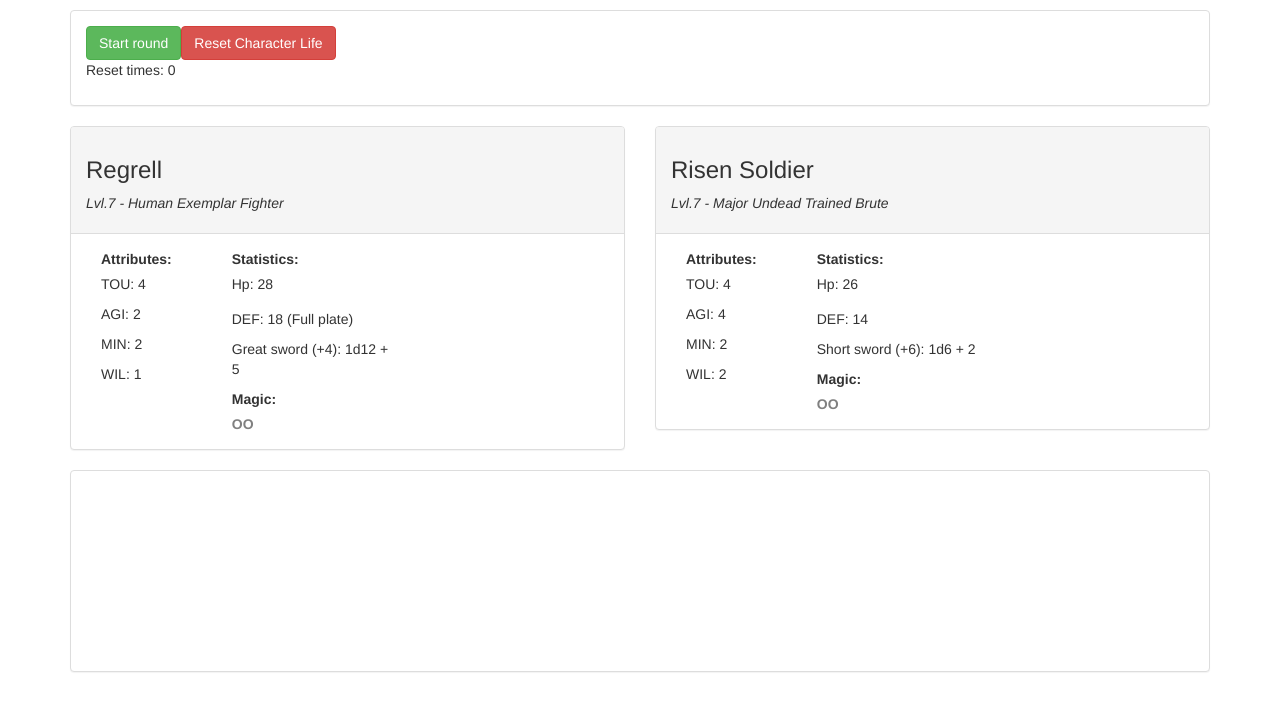
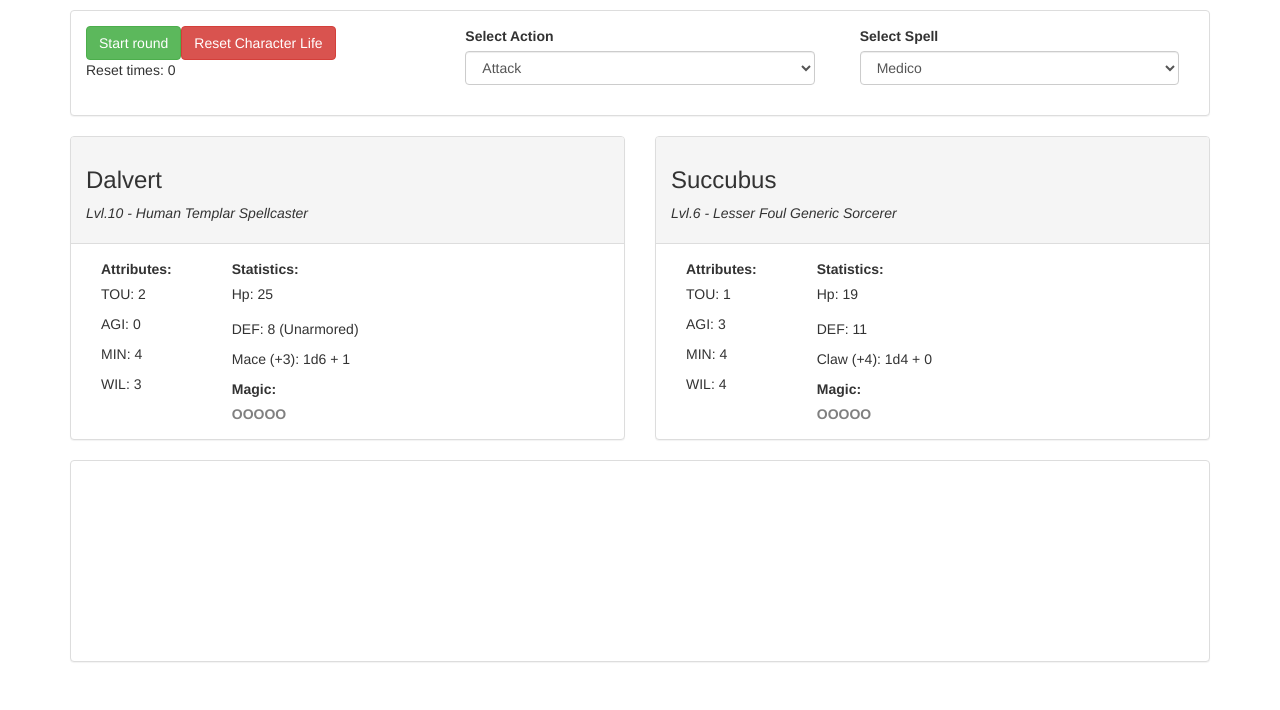
Before and after one commit to FireBellyToad/TevennecLite, an Angular app: page / in a window 1280 px wide. Shown: the top 710 px of the page. Built offline with nearby package versions, Linux system fonts and the light colour scheme.

Commit message:
added action console and fix on multiple dice rolls

```diff
--- a/src/app/battlemodule/battleheader/battleheader.component.html
+++ b/src/app/battlemodule/battleheader/battleheader.component.html
@@ -6,7 +6,7 @@
         <button
           class="btn btn-success"
           [disabled]="buttonDisabled"
-          (click) = "startBattleRound()">Start round</button>
+          (click) = "startBattleRound(actionToTake.value,spellToCast.value)">Start round</button>
         <button
           class="btn btn-danger"
           [disabled]="buttonDisabled"
@@ -14,23 +14,24 @@
         <p>Reset times: {{numberOfResets}}</p>
       </div>
 
-      <div class="col-md-8" *ngIf="false">
+      <!-- Action Console -->
+      <div class="col-md-8">
         <div class="row">
+          <div class="col-md-6">
             <div class="form-group" id="actionToTake">
-            <label class="radio-inline">
-              <input type="radio" checked [value]= "actionToTake" value="atk">Attack
-            </label>
-            <label class="radio-inline">
-              <input type="radio" [value]= "actionToTake" value="cas">Cast Spell
-            </label>
+              <label>Select Action</label>
+              <select class="form-control" #actionToTake>
+                  <option value = "atk">Attack</option>
+                  <option *ngIf= "spellList"  value = "cas">Cast a spell</option>
+              </select>
             </div>
           </div>
 
-        <div class="row">
-          <div class="form-group">
+          <div class="col-md-6">
+            <div class="form-group"  >
               <div class="col-md-12">
                 <label>Select Spell</label>
-              <select class="form-control" (change) = "setSpellToCast($event)">
+                <select class="form-control" #spellToCast>
                   <option
                     *ngFor=" let spell of spellList"
                     [value] = "spell">
@@ -41,6 +42,7 @@
             </div>
           </div>
         </div>
+      </div>
 
     </div>
   </div>
--- a/src/app/battlemodule/battlemodule.component.ts
+++ b/src/app/battlemodule/battlemodule.component.ts
@@ -34,25 +34,27 @@ export class BattlemoduleComponent implements OnInit {
 
   roundNumber = 0;
 
-  constructor( logger: Logger, spellService: SpellService, characterService: EntitiesService, battleService: BattleService ) {
+  constructor(logger: Logger, spellService: SpellService, characterService: EntitiesService, battleService: BattleService) {
     this.logger = logger;
     this.spellService = spellService;
     this.battleService = battleService;
     this.characterService = characterService;
-    this.char = characterService.getCharacterByName('Regrell');
-    this.mons = characterService.getMonsterByName('Risen Soldier');
-   }
+  }
 
   ngOnInit() {
+    this.char = this.characterService.getCharacterByName('Dalvert');
+    this.mons = this.characterService.getMonsterByName('Succubus');
   }
 
-  startRound( playerTurnAction: {action: string, spell: string} ) {
+  startRound(playerTurnAction: { action: string, spell: string }) {
     this.roundNumber++;
 
-    const entitiesInBattle: GameEntity[] = [ this.char, this.mons];
-    const entitiesActions: { target: GameEntity , attacker: GameEntity , spells: Castable, damage: DamageRoll }[] = [];
+    const entitiesInBattle: GameEntity[] = [this.char, this.mons];
+    const entitiesActions: { target: GameEntity, attacker: GameEntity, spells: Castable, damage: DamageRoll }[] = [];
 
-    this.battleService.startRound( this.roundNumber, entitiesInBattle,  {action: 'atk', spell: 'Deflagratio', target: this.mons} );
+    this.battleService.startRound(this.roundNumber, entitiesInBattle, { action: playerTurnAction.action,
+                                                                        spell: playerTurnAction.spell,
+                                                                        target: this.mons });
 
   }
 }
--- a/src/app/game.entities/monster.ts
+++ b/src/app/game.entities/monster.ts
@@ -51,6 +51,11 @@ export class Monster extends GameEntity {
         // Major Foul type feature
         if (this.monsterType === MonsterType.MajorFoul) {
             this.immunities.push(DamageType.Physical);
+        }
+
+        // All Monster Type except Natives Type Feature
+        if (this.monsterType !== MonsterType.Native) {
+            this.immunities.push(DamageType.Darkness);
         }
 
         // Minor Undead and Major Undead type feature
--- a/src/app/game.items/itemfactory.ts
+++ b/src/app/game.items/itemfactory.ts
@@ -27,6 +27,9 @@ export class ItemFactory {
     static getMagicShortSword(powers?: Map<Power, number>) {
         return new Weapon('Short sword', 1, 6, [WeaponType.OneHanded, WeaponType.Slashing], 1, powers);
     }
+    static getMagicMace(powers?: Map<Power, number>) {
+        return new Weapon('Mace', 1, 6, [WeaponType.OneHanded, WeaponType.Bludgeoning], 1, powers);
+    }
     static getMagicGreatSword(powers?: Map<Power, number>) {
         return new Weapon('Great sword', 1, 12, [WeaponType.TwoHanded, WeaponType.Slashing], 1, powers);
     }
--- a/src/app/game.services/battleservice.ts
+++ b/src/app/game.services/battleservice.ts
@@ -71,14 +71,14 @@ export class BattleService {
             if (entity instanceof Monster) {
                 turnActions.set(entity, this.getMonsterAction(entity, monsterTargets));
             } else {
-                // turnActions.set(entity, playerTurnAction);
-                turnActions.set(entity, this.getMonsterAction(entity, [playerTurnAction.target]));
+                turnActions.set(entity, playerTurnAction);
+                // turnActions.set(entity, this.getMonsterAction(entity, [playerTurnAction.target]));
             }
 
-            clearInterval(this.battleTimer);
-            this.battleTimer = setInterval(() => { this.doResolveTurns(turnActions) }, 1500);
+        }
 
-        }
+        clearInterval(this.battleTimer);
+        this.battleTimer = setInterval(() => { this.doResolveTurns(turnActions) }, 1500);
     }
 
     // Resolve Turns actions
@@ -239,7 +239,7 @@ export class BattleService {
         for (const entity of Array.from(turnActions.keys())) {
 
             const turn = turnActions.get(entity);
-            if (entity.availableSlots < (entity.energySlots - entity.occupiedSlots)) {
+            if (!entity.isDead() && entity.availableSlots < (entity.energySlots - entity.occupiedSlots)) {
                 // Ospitaler Talent feature
                 if (entity.talent === Talent.Ospitaler) {
                     this.mustRegainSlots.set(entity, 2);
--- a/src/app/game.services/entityservice.ts
+++ b/src/app/game.services/entityservice.ts
@@ -24,10 +24,10 @@ export class EntitiesService {
             new Character('Bill', 2, 1, -1, 0, 1, Role.Spellcaster, Talent.Exemplar,
                 ItemFactory.PITCHFORK, null, null, this.spellService.getSpells()),
             new Character('Regrell', 4, 2, 2, 1, 7, Role.Fighter, Talent.Exemplar,
-                ItemFactory.getMagicGreatSword(), ItemFactory.FULL_PLATE, null, [this.spellService.getSpellByName('Medico')]),
+                ItemFactory.getMagicGreatSword(), ItemFactory.FULL_PLATE, null, [this.spellService.getSpellByName('Sagitta'),
+                this.spellService.getSpellByName('Medico')]),
             new Character('Dalvert', 2, 0, 4, 3, 10, Role.Spellcaster, Talent.Templar,
-                ItemFactory.MACE, null, ItemFactory.SHIELD, [this.spellService.getSpellByName('Medico'),
-                this.spellService.getSpellByName('Deflagratio')])
+                ItemFactory.getMagicMace(), null, ItemFactory.SHIELD, this.spellService.getSpells())
         ];
         this.mons = [
             new Monster('Lesser Daemon', 0, 1, 2, 1, 2,
@@ -43,6 +43,10 @@ export class EntitiesService {
             new Monster('Necrospecter', 3, 2, 2, 1, 4,
                 Role.Brute, Talent.Quick, MonsterType.LesserUndead,
                 new Weapon('Claw', 1, 4, [WeaponType.OneHanded, WeaponType.Slashing])),
+            new Monster('Succubus', 1, 3, 4, 4, 6,
+                Role.Sorcerer, Talent.Generic, MonsterType.LesserFoul,
+                new Weapon('Claw', 1, 4, [WeaponType.OneHanded, WeaponType.Slashing]),
+                [this.spellService.getSpellByName('Cause Serious Wounds')]),
             new Monster('Risen Soldier', 4, 4, 2, 2, 7,
                 Role.Brute, Talent.Trained, MonsterType.MajorUndead,
                 ItemFactory.SHORT_SWORD, [this.spellService.getSpellByName('Cure Wounds')]),
--- a/src/app/game.services/spellservice.ts
+++ b/src/app/game.services/spellservice.ts
@@ -28,9 +28,9 @@ export class SpellService {
 
                 const cureRoll = new StandardDiceRoll(1, 8, caster.wil * 2);
 
-                targets[0].gainHP(cureRoll.totalResult);
+                caster.gainHP(cureRoll.totalResult);
 
-                log.addEntry(targets[0].name + ' gains ' + cureRoll.toString() + ' Hp');
+                log.addEntry(caster.name + ' gains ' + cureRoll.toString() + ' Hp');
             }
         }, {
             name: 'Sagitta',
@@ -118,6 +118,68 @@ export class SpellService {
                     resImmVulMessage);
             }
         }, {
+            name: 'Cause Serious Wounds',
+            spellLevel: 2,
+            slotExpendend: 4,
+            isAura: false,
+            cast: function (targets: GameEntity[], caster: GameEntity) {
+
+                // The target takes (Wil)d4 damage, TOU save halves
+
+                const savingThrow = new SavingThrow(targets[0].getTouSavingThrow(), caster.getDifficultyClass());
+                log.addEntry(caster.name + ' casts ' + this.name);
+
+                const dmg = new DamageRoll(caster.wil, 4, 0, DamageType.Darkness, false, savingThrow.hasSuccess());
+                const finalDamage = targets[0].takeDamageFromRoll(dmg);
+
+                log.addSavingThrowEntry(targets[0].name, savingThrow.saveRoll.toString(),
+                    savingThrow.difficultyClass.toString(),
+                    savingThrow.hasSuccess());
+
+                let resImmVulMessage = '';
+                if (targets[0].hasVulnerability(dmg.damageType)) {
+                    resImmVulMessage = '*VULNERABLE*'
+                } else if (targets[0].hasResistance(dmg.damageType)) {
+                    resImmVulMessage = '*RESISTANT*'
+                }
+                log.addDamageEntry(targets[0].name,
+                    caster.name,
+                    dmg.toString(),
+                    finalDamage.toString(),
+                    resImmVulMessage);
+            }
+        }, {
+            name: 'Cause Mortal Wounds',
+            spellLevel: 3,
+            slotExpendend: 6,
+            isAura: false,
+            cast: function (targets: GameEntity[], caster: GameEntity) {
+
+                // The target takes (Wil)d6 damage, TOU save halves
+
+                const savingThrow = new SavingThrow(targets[0].getTouSavingThrow(), caster.getDifficultyClass());
+                log.addEntry(caster.name + ' casts ' + this.name);
+
+                const dmg = new DamageRoll(caster.wil, 6, 0, DamageType.Darkness, false, savingThrow.hasSuccess());
+                const finalDamage = targets[0].takeDamageFromRoll(dmg);
+
+                log.addSavingThrowEntry(targets[0].name, savingThrow.saveRoll.toString(),
+                    savingThrow.difficultyClass.toString(),
+                    savingThrow.hasSuccess());
+
+                let resImmVulMessage = '';
+                if (targets[0].hasVulnerability(dmg.damageType)) {
+                    resImmVulMessage = '*VULNERABLE*'
+                } else if (targets[0].hasResistance(dmg.damageType)) {
+                    resImmVulMessage = '*RESISTANT*'
+                }
+                log.addDamageEntry(targets[0].name,
+                    caster.name,
+                    dmg.toString(),
+                    finalDamage.toString(),
+                    resImmVulMessage);
+            }
+        }, {
             name: 'Cure Wounds',
             spellLevel: 1,
             slotExpendend: 2,
```
Also changed, not shown: src/app/battlemodule/battleheader/battleheader.component.ts (+2 -7 lines), src/app/game.dicerollers/diceroll.ts (+12 -9 lines). Lines whose indentation alone changed are shown as unchanged.
